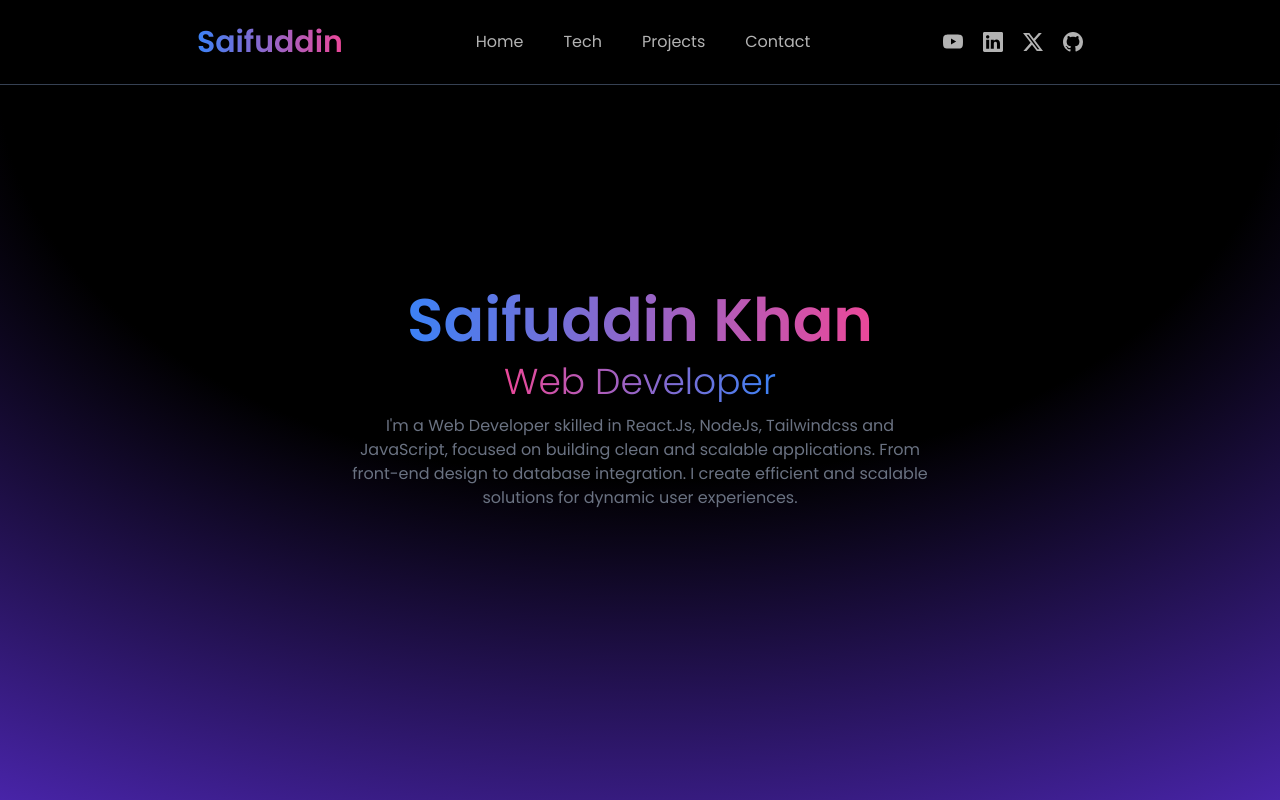
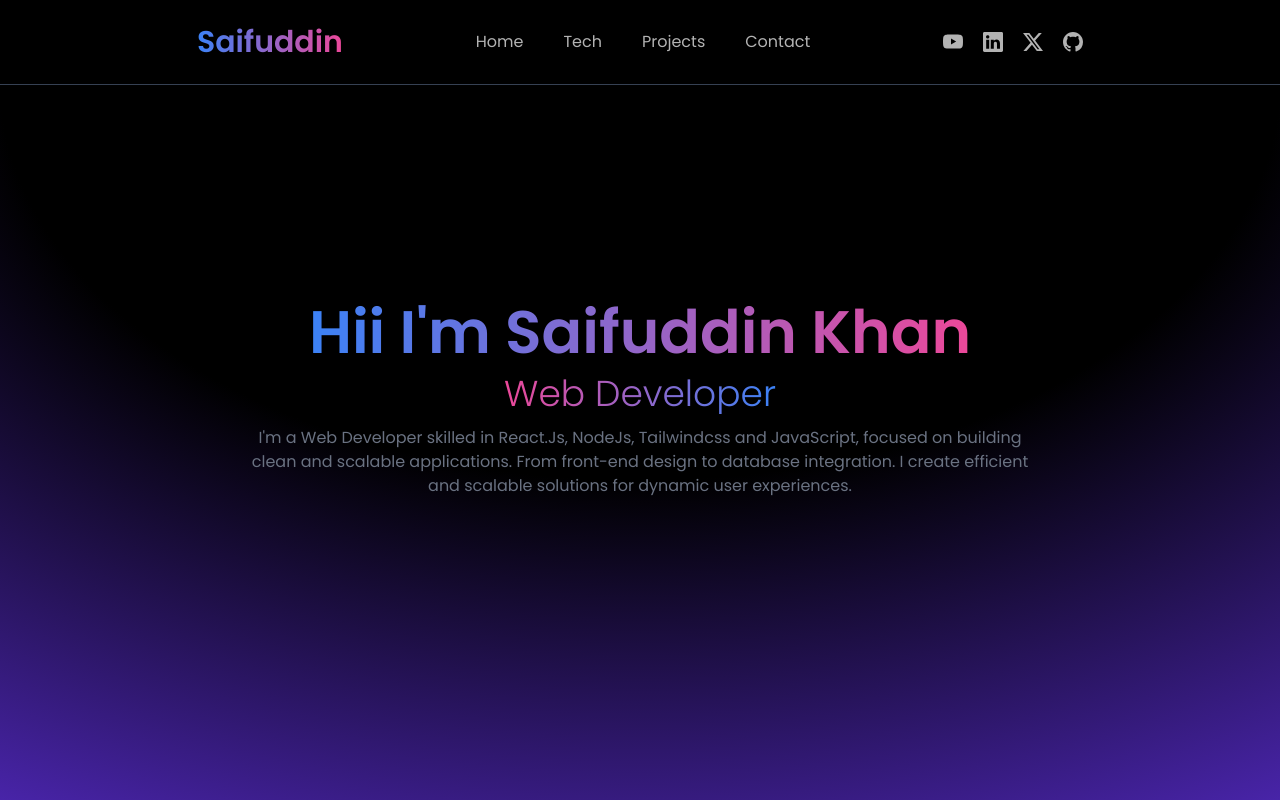
Before and after one commit to Saifuddin4007/portfolio-web, a React (Vite) app: page / in a window 1280 px wide. Shown: the top 800 px of the page. Built offline with nearby package versions, Linux system fonts and the light colour scheme; no server answers.

Commit message:
Add Modification

```diff
--- a/src/components/Hero.jsx
+++ b/src/components/Hero.jsx
@@ -9,13 +9,13 @@ const Hero = () => {
                 initial={{y: -50, opacity:0}}
                 animate={{y: 0, opacity:1}}
                 transition={{duration: 0.8, delay:0.3}}
-                className='flex max-w-[600px] flex-col items-center justify-center gap-3 text-cente'>
+                className='flex md:max-w-[800px] flex-col items-center justify-center gap-3 text-cente'>
 
                     <h1 className='text-blue-400 text-4xl md:text-6xl font-semibold transition-all duration-300 hover:opacity-100' style={{
                     background: 'linear-gradient(to right, #3b82f6, #ec4899)',
                     WebkitBackgroundClip: 'text',
                     WebkitTextFillColor: 'transparent'
-                }}>Saifuddin Khan</h1>
+                }}> Hii I'm Saifuddin Khan</h1>
 
 
                 <h3 className='text-blue-400 text-2xl md:text-4xl font-light transition-all duration-300 hover:opacity-100' style={{
```
